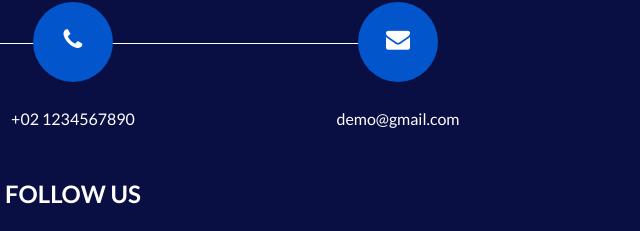
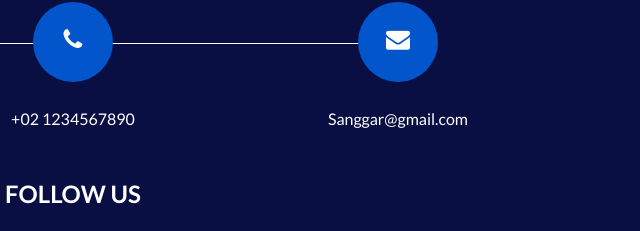
Before and after one commit to Ronyart56/New, a plain HTML site: page about.html in a window 1280 px wide. Shown: the part 961-1192 px from the top of the page, 567-1207 px from the left. Drawn offline with nearby package versions, Linux system fonts and the light colour scheme; some packages are replaced by stand-ins of ours.

Commit message:
Update about.html

```diff
--- a/about.html
+++ b/about.html
@@ -156,7 +156,7 @@
                       <i class="fa fa-envelope" aria-hidden="true"></i>
                     </div>
                     <p>
-                      demo@gmail.com
+                      Sanggar@gmail.com
                     </p>
                   </div>
                 </a>
```
